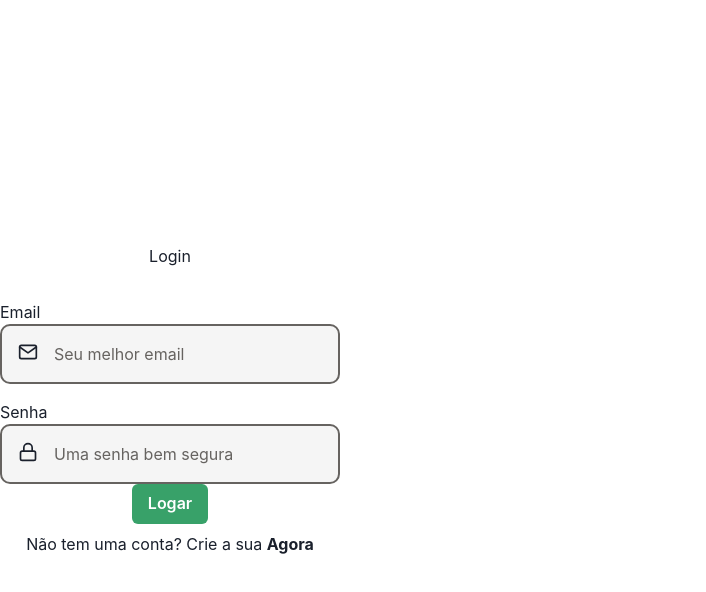
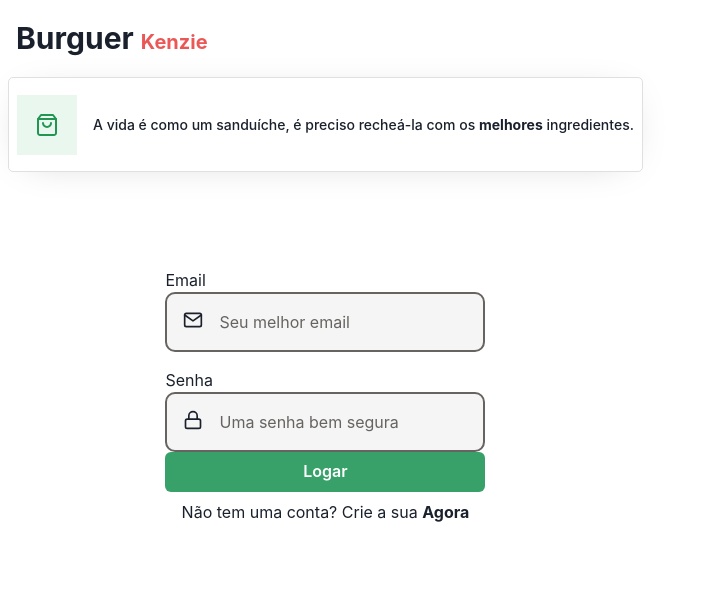
Before and after one commit to Kenzie-Academy-Brasil-Developers/react-entrega-s5-hamburgueria-2-0-com-typescript-json-server-Nafly09, a React (Create React App) app: page / in a window 1280 px wide. Shown: the top 592 px of the page, without its empty margins (0-706 px from the left). Built offline with nearby package versions, Linux system fonts and the light colour scheme; no server answers.

Commit message:
cart finished

```diff
--- a/src/Components/Button/index.tsx
+++ b/src/Components/Button/index.tsx
@@ -2,9 +2,10 @@ import { Button } from "@chakra-ui/react";
 import { ButtonHTMLAttributes } from "react";
 interface ButtonProps extends ButtonHTMLAttributes<HTMLButtonElement> {
   innerText: string;
-  colorScheme: string;
+  colorScheme?: string;
   size?: string;
   variant: string;
+  isFullWidth?: boolean;
 }
 
 export const ButtonComponent = ({
@@ -13,9 +14,18 @@ export const ButtonComponent = ({
   size,
   variant,
   type,
+  isFullWidth,
+  ...rest
 }: ButtonProps) => {
   return (
-    <Button colorScheme={colorScheme} size={size} variant={variant} type={type}>
+    <Button
+      colorScheme={colorScheme}
+      size={size}
+      variant={variant}
+      type={type}
+      isFullWidth={isFullWidth}
+      {...rest}
+    >
       {innerText}
     </Button>
   );
--- a/src/Components/Card/index.tsx
+++ b/src/Components/Card/index.tsx
@@ -1,14 +1,34 @@
 import { CardContainer, ImageContainer, InfoContainer } from "./styles";
 import { ButtonComponent } from "../Button";
+
+interface Product {
+  name: string;
+  price: number;
+  category: string;
+  img: string;
+}
 
 interface CardProps {
   heading: string;
   caption: string;
   price: string;
   img: string;
+  product: any;
+  innerText?: string;
+  callback: (product: Product) => void;
+  colorScheme: string;
 }
 
-export const Card = ({ heading, caption, price, img }: CardProps) => {
+export const Card = ({
+  heading,
+  caption,
+  price,
+  img,
+  product,
+  innerText,
+  callback,
+  colorScheme,
+}: CardProps) => {
   return (
     <CardContainer>
       <ImageContainer>
@@ -19,9 +39,10 @@ export const Card = ({ heading, caption, price, img }: CardProps) => {
         <span>{caption}</span>
         <p>{price}</p>
         <ButtonComponent
-          colorScheme="green"
+          colorScheme={`${colorScheme}`}
           variant="solid"
-          innerText="Adicionar"
+          innerText={`${innerText}`}
+          onClick={() => callback(product)}
         />
       </InfoContainer>
     </CardContainer>
--- a/src/Components/Input/styles.ts
+++ b/src/Components/Input/styles.ts
@@ -20,7 +20,6 @@ export const InputContainer = styled.div`
   border: 2px solid var(--lightGrey);
   color: var(--lightGray);
   padding: 1rem;
-  width: 100%;
   display: flex;
   transition: 0.4s;
 
--- a/src/Components/Navbar/index.tsx
+++ b/src/Components/Navbar/index.tsx
@@ -3,21 +3,29 @@ import { FaShoppingCart, FaSearch } from "react-icons/fa";
 import { BiLogIn } from "react-icons/bi";
 import { IconButton } from "@chakra-ui/react";
 import { useHistory } from "react-router";
-import { useState } from "react";
+import { useState, useRef } from "react";
+import { useDisclosure } from "@chakra-ui/hooks";
+import {
+  Drawer,
+  DrawerBody,
+  DrawerFooter,
+  DrawerHeader,
+  DrawerOverlay,
+  DrawerContent,
+  DrawerCloseButton,
+} from "@chakra-ui/react";
+import { useCart } from "../../context/cart";
+import { Card } from "../Card";
+import { ButtonComponent } from "../Button";
+import { useAuth } from "../../context/Auth";
 
 export const Navbar = () => {
-  const [authToken, setAuthToken] = useState<string>(
-    () => localStorage.getItem("@kenzieBurguer:token") || ""
-  );
+  const { isOpen, onOpen, onClose } = useDisclosure();
+  const { cart, deleteProduct } = useCart();
+  const { Logout } = useAuth();
   const history = useHistory();
-  const Logout = () => {
-    localStorage.clear();
-
-    setAuthToken("");
-
-    history.push("/");
-  };
   return (
+    <>
       <Container>
         <LogoContainer>
           <h1>
@@ -34,6 +42,7 @@ export const Navbar = () => {
             aria-label="cart"
             variant="ghost"
             icon={<FaShoppingCart />}
+            onClick={onOpen}
           />
           <IconButton
             aria-label="login"
@@ -43,5 +52,42 @@ export const Navbar = () => {
           />
         </IconsContainer>
       </Container>
+      <Drawer isOpen={isOpen} placement="right" onClose={onClose}>
+        <DrawerOverlay />
+        <DrawerContent>
+          <DrawerCloseButton />
+          <DrawerHeader>Carrinho</DrawerHeader>
+
+          <DrawerBody>
+            {cart.map((product, index) => (
+              <Card
+                key={index}
+                heading={product.name}
+                price={`R$ ${product.price}`}
+                caption={product.category}
+                img={product.img}
+                product={product}
+                callback={deleteProduct}
+                innerText="Remover"
+                colorScheme="red"
+              />
+            ))}
+          </DrawerBody>
+
+          <DrawerFooter>
+            <ButtonComponent
+              variant="outline"
+              innerText="Cancelar"
+              onClick={onClose}
+            ></ButtonComponent>
+            <ButtonComponent
+              variant="solid"
+              colorScheme="blue"
+              innerText="Finalizar a compra"
+            ></ButtonComponent>
+          </DrawerFooter>
+        </DrawerContent>
+      </Drawer>
+    </>
   );
 };
--- a/src/Pages/home/index.tsx
+++ b/src/Pages/home/index.tsx
@@ -1,4 +1,11 @@
-import { Container, Content, AnimationContainer } from "./styles";
+import {
+  Container,
+  Content,
+  AnimationContainer,
+  Header,
+  HeadlineContainer,
+  StyledForm,
+} from "./styles";
 import { useForm } from "react-hook-form";
 import { Link } from "react-router-dom";
 import { FiMail, FiLock } from "react-icons/fi";
@@ -8,6 +15,9 @@ import Input from "../../Components/Input";
 import { ButtonComponent } from "../../Components/Button";
 import api from "../../Services/api";
 import { useHistory } from "react-router";
+import bag from "../../assets/shopping-bag.svg";
+import { Flex } from "@chakra-ui/layout";
+import { useToast } from "@chakra-ui/toast";
 
 interface User {
   email: string;
@@ -22,6 +32,7 @@ interface UserData {
 
 export const Login = () => {
   const history = useHistory();
+  const toast = useToast();
   const schema = yup.object().shape({
     email: yup.string().email("Email inválido").required("Campo Obrigatório"),
     password: yup.string().required("Campo Obrigatório"),
@@ -46,18 +57,52 @@ export const Login = () => {
           "@kenzieBurguer:token",
           JSON.stringify(accessToken)
         );
+        toast({
+          title: "Login bem sucedido",
+          status: "success",
+          duration: 9000,
+          isClosable: true,
+        });
 
-        return history.push("/store");
+        history.push("/store");
       })
-      .catch((e) => console.log(e));
+      .catch((e) =>
+        toast({
+          title: "Ocorreu um erro",
+          description: `${e.response.data}`,
+          status: "error",
+          duration: 9000,
+          isClosable: true,
+        })
+      );
   };
 
   return (
     <Container>
+      <Header>
+        <h1>
+          Burguer <span>Kenzie</span>
+        </h1>
+      </Header>
+      <HeadlineContainer>
+        <div>
+          <img src={bag} />
+        </div>
+        <h2
+          style={{
+            alignSelf: "center",
+            fontSize: 14,
+            fontWeight: 500,
+          }}
+        >
+          A vida é como um sanduíche, é preciso recheá-la com os{" "}
+          <strong>melhores</strong> ingredientes.
+        </h2>
+      </HeadlineContainer>
+
       <Content>
         <AnimationContainer>
-          <form onSubmit={handleSubmit(onSubmitFunction)}>
-            <h1>Login</h1>
+          <StyledForm onSubmit={handleSubmit(onSubmitFunction)}>
             <Input
               register={register}
               name="email"
@@ -80,11 +125,12 @@ export const Login = () => {
               variant="solid"
               innerText="Logar"
               type="submit"
-            ></ButtonComponent>
+              isFullWidth
+            />
             <p>
               Não tem uma conta? Crie a sua <Link to="signup">Agora</Link>
             </p>
-          </form>
+          </StyledForm>
         </AnimationContainer>
       </Content>
     </Container>
--- a/src/Pages/home/styles.tsx
+++ b/src/Pages/home/styles.tsx
@@ -4,7 +4,44 @@ import { keyframes } from "styled-components";
 export const Container = styled.div`
   height: 100vh;
   display: flex;
+  flex-direction: column;
   align-items: stretch;
+`;
+
+export const Header = styled.div`
+  > h1 {
+    font-size: 30px;
+    font-weight: bolder;
+    margin: 1rem;
+    > span {
+      font-size: 20px;
+      color: var(--logored);
+    }
+  }
+`;
+
+export const HeadlineContainer = styled.div`
+  display: flex;
+  border: 1px solid #e0e0e0;
+  box-shadow: 0px 4px 40px -20px rgba(0, 0, 0, 0.25);
+  border-radius: 5px;
+  box-sizing: border-box;
+  max-width: 100vw;
+  min-height: 95px;
+  padding: 0.5rem;
+  margin: 0 0.5rem;
+
+  > div {
+    display: flex;
+    justify-content: center;
+    align-items: center;
+    align-self: center;
+    margin-right: 1rem;
+    min-width: 60px;
+    min-height: 60px;
+    max-height: 60px;
+    background-color: #27ae601a;
+  }
 `;
 
 export const Content = styled.div`
@@ -12,7 +49,16 @@ export const Content = styled.div`
   flex-direction: column;
   align-items: center;
   justify-content: center;
-  width: 100%;
+  max-width: 100vw;
+`;
+
+export const StyledForm = styled.form`
+  display: flex;
+  flex-direction: column;
+  max-width: 100vw;
+  justify-content: center;
+  align-items: center;
+  padding: 0 1rem;
 `;
 
 const customAppearence = keyframes`
@@ -36,7 +82,6 @@ export const AnimationContainer = styled.div`
 
   form {
     margin: 80px 0;
-    width: 340px;
     text-align: center;
 
     h1 {
--- a/src/Pages/store/index.tsx
+++ b/src/Pages/store/index.tsx
@@ -2,9 +2,11 @@ import { useCatalogue } from "../../context/catalogue/context";
 import { Container } from "./styles";
 import { Card } from "../../Components/Card";
 import { Navbar } from "../../Components/Navbar";
+import { useCart } from "../../context/cart";
 
 export const Store = () => {
   const { catalogue } = useCatalogue();
+  const { addProduct } = useCart();
   return (
     <>
       <Navbar />
@@ -16,6 +18,10 @@ export const Store = () => {
             price={`R$ ${product.price}`}
             caption={product.category}
             img={product.img}
+            product={product}
+            innerText="Adicionar"
+            callback={addProduct}
+            colorScheme="green"
           />
         ))}
       </Container>
--- a/src/context/Auth/index.tsx
+++ b/src/context/Auth/index.tsx
@@ -8,6 +8,7 @@ import {
 } from "react";
 import { useHistory } from "react-router";
 import api from "../../Services/api";
+import { useToast } from "@chakra-ui/react";
 
 interface User {
   email: string;
@@ -33,6 +34,7 @@ const AuthContext = createContext<AuthProviderData>({} as AuthProviderData);
 
 export const AuthProvider = ({ children }: AuthProps) => {
   const history = useHistory();
+  const toast = useToast();
   const [data, setData] = useState<User[]>([]);
 
   const [authToken, setAuthToken] = useState<string>(
@@ -48,10 +50,24 @@ export const AuthProvider = ({ children }: AuthProps) => {
         localStorage.setItem("@kenzieBurguer:token", response.data.accessToken);
 
         setAuthToken(response.data.accessToken);
+        toast({
+          title: "Conta criada com sucesso",
+          status: "success",
+          duration: 9000,
+          isClosable: true,
+        });
 
         history.push("/store");
       })
-      .catch((e) => console.log(e));
+      .catch((e) =>
+        toast({
+          title: "Ocorreu um erro",
+          description: `${e.response.data}`,
+          status: "error",
+          duration: 9000,
+          isClosable: true,
+        })
+      );
   };
 
   const Logout = () => {
--- a/src/context/index.tsx
+++ b/src/context/index.tsx
@@ -1,6 +1,7 @@
 import { ReactNode } from "react";
 import { CatalogueProvider } from "./catalogue/context";
 import { AuthProvider } from "./Auth/index";
+import { CartProvider } from "./cart";
 
 interface ProvidersProps {
   children: ReactNode;
@@ -10,7 +11,9 @@ export const Providers = ({ children }: ProvidersProps) => {
   return (
     <>
       <CatalogueProvider>
-        <AuthProvider>{children} </AuthProvider>
+        <CartProvider>
+          <AuthProvider>{children} </AuthProvider>
+        </CartProvider>
       </CatalogueProvider>
     </>
   );
```
Also changed, not shown: src/assets/shopping-bag.svg (added). Lines whose indentation alone changed are shown as unchanged.
